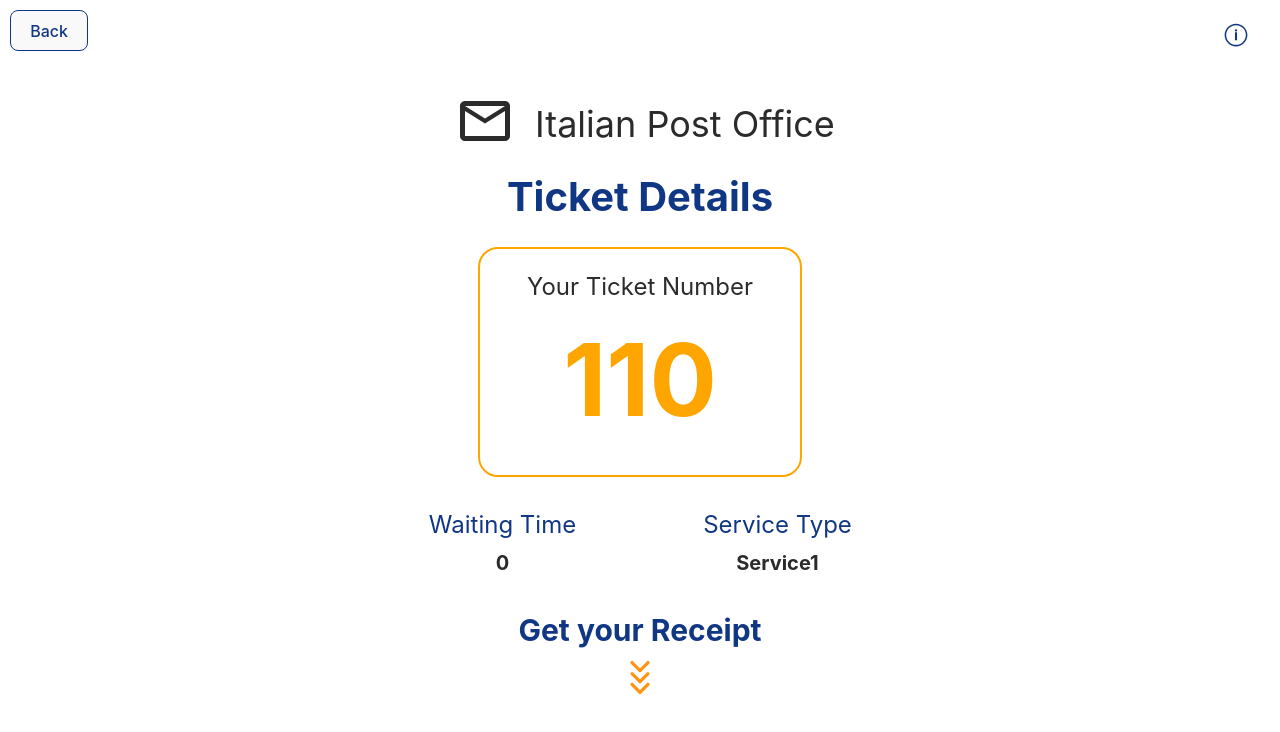
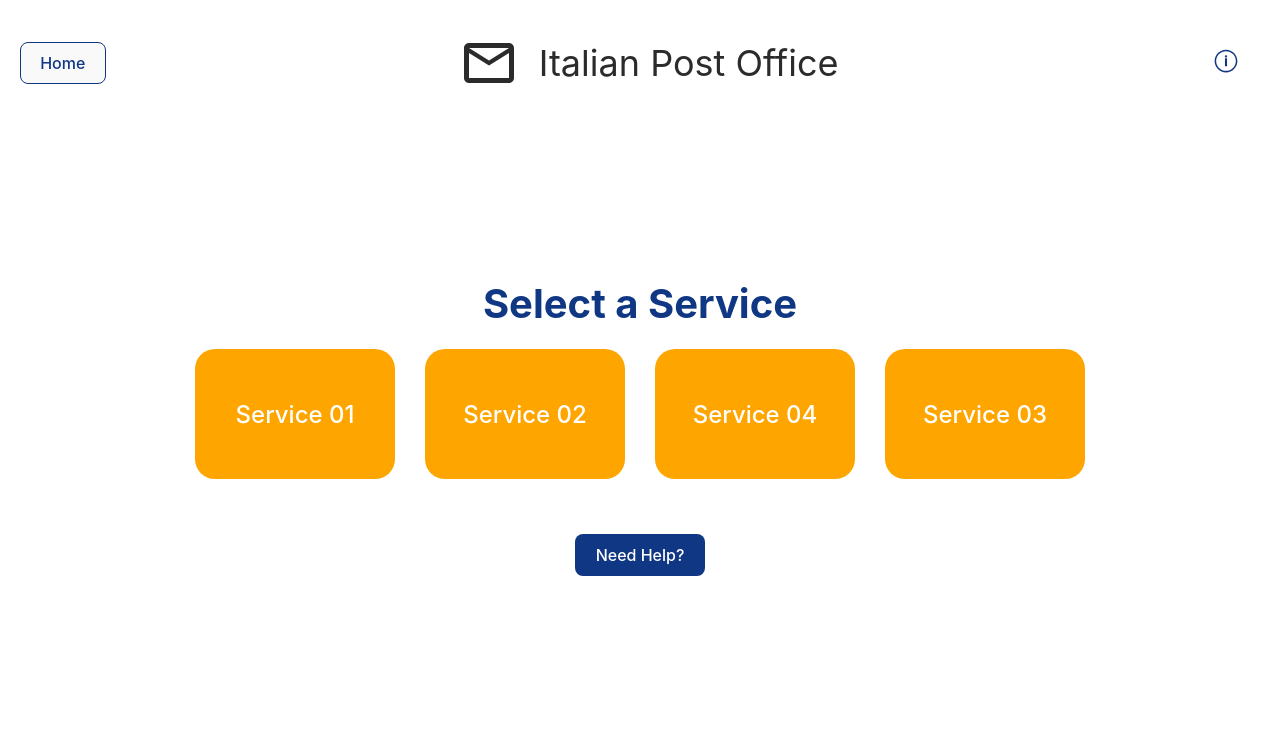
Before and after one commit to wolf1128/03-office-queue, a React (Vite) app in the folder client/: page / in a window 1280 px wide. Shown: the top 732 px of the page. Built offline with nearby package versions, Linux system fonts and the light colour scheme.

Commit message:
navbar + button animation

```diff
--- a/client/package.json
+++ b/client/package.json
@@ -15,7 +15,8 @@
     "react": "^18.3.1",
     "react-bootstrap": "^2.10.5",
     "react-dom": "^18.3.1",
-    "react-icons": "^5.3.0"
+    "react-icons": "^5.3.0",
+    "react-router-dom": "^6.27.0"
   },
   "devDependencies": {
     "@eslint/js": "^9.11.1",
--- a/client/src/App.tsx
+++ b/client/src/App.tsx
@@ -1,17 +1,37 @@
 import { useState } from 'react'
+import { BrowserRouter, Routes, Route, Link, Navigate } from 'react-router-dom';
+import { Container } from 'react-bootstrap';
 import './App.css'
 import Home from './get-ticket/components/home'
 import Ticket from './get-ticket/components/ticket'
+import CustomNavbar from './get-ticket/components/navbar';
+
+function DefaultRoute() {
+  return(
+    <Container className='App'>
+      <h1>No data here...</h1>
+      <h2>This is not the route you are looking for!</h2>
+      <Link to='/'>Please go back to main page</Link>
+    </Container>
+  );
+}
 
 function App() {
   const [count, setCount] = useState(0)
 
   return (
-    <>
-    <Ticket/>
-    {/* <Home/> */}
-
-    </>
+    <BrowserRouter>
+      <Container>
+        <CustomNavbar/>
+          <Routes>
+            <Route path='/' element={ <Home/> } />
+            <Route path='/ticket' element={<Ticket/>} />
+            {/*<Route index element={ <Home/> } />*/}
+            {/*<Route path='/pages/:pageId' element={ <DetailLayout user={user} pages={pages} setPages={setPages}  blocks={blocks} setBlocks={setBlocks} setDirty={setDirty} />} />*/}
+            <Route path='/*' element={<DefaultRoute />} />
+          </Routes>
+        </Container>
+    </BrowserRouter>
   )
 }
 
--- a/client/src/get-ticket/components/home.tsx
+++ b/client/src/get-ticket/components/home.tsx
@@ -1,48 +1,17 @@
 import { useState } from 'react'
 import Button from 'react-bootstrap/Button';
-import { MdOutlineLocalPostOffice } from "react-icons/md";
-import { IoIosInformationCircleOutline } from "react-icons/io";
-import OverlayTrigger from 'react-bootstrap/OverlayTrigger';
-import Tooltip from 'react-bootstrap/Tooltip';
 import '../get-ticket.css';
-
+import { useNavigate } from 'react-router-dom';
 
 function Home() {
 
-    const renderTooltip = (props: any) => (
-        <Tooltip className="info-text" id="button-tooltip" {...props}>
-          Hey! Select any service from<br/>
-          below that you want to avail<br/>
-          to get a ticket. If you need <br/>
-          further help, call the staff.
-        </Tooltip>
-      );
+    const navigate = useNavigate();
+    const goToTicket = () => {
+      navigate('/ticket');  // Navigate to the Home page
+    };
 
     return (
         <>
-            {/* Italian Post Office */}
-            <div className='post-office'>
-                <span className='post-office-icon'>
-                    <MdOutlineLocalPostOffice size={60} />
-                </span>
-                <span className='post-office-title'>
-                    Italian Post Office
-                </span>
-            </div>
-
-            {/* Info Button */}
-            <div className='info'>
-            <OverlayTrigger
-                placement="bottom-start"
-                delay={{ show: 250, hide: 400 }}
-                overlay={renderTooltip}
-                >
-                <Button className='info-btn'>
-                    <IoIosInformationCircleOutline size={28}/>
-                </Button>
-            </OverlayTrigger>
-            </div>
-
             {/* Ticket Details */}
             <div className='ticket-details'>
                 <span>
@@ -52,10 +21,10 @@
 
             {/* Button Containers */}
             <div className='button-container'>
-                <Button className='service-btn service-btn-01'>Service 01</Button>
-                <Button className='service-btn service-btn-02'>Service 02</Button>
-                <Button className='service-btn service-btn-04'>Service 04</Button>
-                <Button className='service-btn service-btn-03'>Service 03</Button>
+                <Button className='service-btn' onClick={goToTicket}>Service 01</Button>
+                <Button className='service-btn'>Service 02</Button>
+                <Button className='service-btn'>Service 04</Button>
+                <Button className='service-btn'>Service 03</Button>
             </div>
 
             {/* Help Button */}
--- /dev/null
+++ b/client/src/get-ticket/components/navbar.tsx
@@ -0,0 +1,58 @@
+import { Navbar, Container } from 'react-bootstrap';
+import Button from 'react-bootstrap/Button';
+import { MdOutlineLocalPostOffice } from "react-icons/md";
+import { IoIosInformationCircleOutline } from "react-icons/io";
+import OverlayTrigger from 'react-bootstrap/OverlayTrigger';
+import Tooltip from 'react-bootstrap/Tooltip';
+import '../get-ticket.css';
+import { useNavigate } from 'react-router-dom';
+
+function CustomNavbar() {
+
+  const renderTooltip = (props: any) => (
+      <Tooltip className="info-text" id="button-tooltip" {...props}>
+        Hey! Select any service from<br/>
+        below that you want to avail<br/>
+        to get a ticket. If you need <br/>
+        further help, call the staff.
+      </Tooltip>
+    );
+
+  const navigate = useNavigate();
+  const goToHome = () => {
+    navigate('/');  // Navigate to the Home page
+  };
+
+  return (
+    <Navbar className="navbar" bg="light" expand="lg">
+      <Container fluid className="navbar-container">
+        {/* Left: Back Button */}
+        <Button className="btn btn-outline" onClick={goToHome}>
+          Home
+        </Button>
+
+        {/* Center: Brand */}
+
+        <Navbar.Brand className="post-office">
+            <MdOutlineLocalPostOffice size={60} className="post-office-icon"/>
+            <p className="post-office-title">Italian Post Office</p>
+        </Navbar.Brand>
+
+        {/* Right: Info Icon */}
+        <OverlayTrigger
+                placement="bottom-start"
+                delay={{ show: 250, hide: 400 }}
+                overlay={renderTooltip}
+                >
+                <Button className='info-btn'>
+                    <IoIosInformationCircleOutline size={28}/>
+                </Button>
+            </OverlayTrigger>
+      </Container>
+    </Navbar>
+  )
+
+
+}
+
+export default CustomNavbar
--- a/client/src/get-ticket/components/ticket.tsx
+++ b/client/src/get-ticket/components/ticket.tsx
@@ -1,10 +1,5 @@
 import { useState, useRef } from 'react'
-import Button from 'react-bootstrap/Button';
-import { MdOutlineLocalPostOffice } from "react-icons/md";
-import { IoIosInformationCircleOutline } from "react-icons/io";
 import myIcon from '../../assets/Down_Arrow.svg';
-import OverlayTrigger from 'react-bootstrap/OverlayTrigger';
-import Tooltip from 'react-bootstrap/Tooltip';
 import '../get-ticket.css';
 
 
@@ -15,48 +10,8 @@
     const [serviceType, setServiceType] = useState("Service1");
     const [show, setShow] = useState(false);
 
-    const target = useRef(null);
-
-    const renderTooltip = (props: any) => (
-        <Tooltip className="info-text" id="button-tooltip" {...props}>
-          Hey! Select any service from<br/>
-          below that you want to avail<br/>
-          to get a ticket. If you need <br/>
-          further help, call the staff.
-        </Tooltip>
-      );
-
-
     return (
         <>
-            {/* Back Button */}
-            <div className='back-button'>
-                <Button className="btn btn-outline">Back</Button>
-            </div>
-
-            {/* Italian Post Office */}
-            <div className='post-office'>
-                <span className='post-office-icon'>
-                    <MdOutlineLocalPostOffice size={60} />
-                </span>
-                <span className='post-office-title'>
-                    Italian Post Office
-                </span>
-            </div>
-
-            {/* Info Button */}
-            <div className='info'>
-            <OverlayTrigger
-                placement="bottom-start"
-                delay={{ show: 250, hide: 400 }}
-                overlay={renderTooltip}
-                >
-                <Button className='info-btn'>
-                    <IoIosInformationCircleOutline size={28}/>
-                </Button>
-            </OverlayTrigger>
-            </div>
-
             {/* Ticket Details */}
             <div className='ticket-details'>
                 <span>
--- a/client/src/get-ticket/get-ticket.css
+++ b/client/src/get-ticket/get-ticket.css
@@ -1,12 +1,20 @@
+/* NAVBAR */
 
-/* Back Button */
-.back-button {
+.navbar {
+    width: 100%;
     position: absolute;
-    top: 10px;
-    left: 10px;
+    top: 0px;
+    left:0px;
+}
+
+.navbar-container {
+    display: flex;
+    align-items: center;
+    justify-content: space-between;
 }
 
 .btn-outline {
+    margin-left: 20px;
     color: #103783;
     border-color: #103783;
 }
@@ -14,24 +22,18 @@
 .btn-outline:hover {
     background-color: #103783;
     color: white;
-}
-
-
-/* Info Button */
-.info {
-    position: absolute;
-    top: 10px;
-    right: 10px;
+    border-color: #103783;
 }
 
 .info-btn {
+    margin-right: 20px;
     color: #103783;
     border-color: white;
     background-color: white;
 }
 
 .info-btn:hover {
-    border-color: white;
+    border-color: #103783;
 }
 
 .info-text {
@@ -45,23 +47,18 @@
 .post-office {
     display: flex;
     align-items: center;
-    padding: 10px;
-    width: 500px;
 }
 
 .post-office-icon {
     margin-right: 20px;
     color: #2b2b2b;
-    width: 25%;
     text-align: right;
-
 }
 
 .post-office-title {
-    text-align: center;
+    text-align: left;
     font-size: 36px;
     color: #2b2b2b;
-    width: 70%;
     text-align: left;
 }
 
@@ -72,6 +69,7 @@
     color: #103783;
     font-size: 40px;
     margin-bottom: 10px;
+    margin-top: 50px;
 
 }
 
@@ -167,8 +165,6 @@
 
 /* Button Container */
 .button-container {
-    width: 500px;
-    height: 300px;
     display: flex;
     flex-wrap: wrap;
     gap: 20px;
@@ -182,25 +178,19 @@
     margin: 5px;
     background-color: orange;
     color: white;
-    border: none;
-    font-size: 16px;
+    font-size: 24px;
     display: flex;
     align-items: center;
     justify-content: center;
     font-size: 24px;
+    border-radius: 20px;
 }
 
-.service-btn-01 {
-    border-radius: 15% 0% 0% 0% ;
-}
-.service-btn-02 {
-    border-radius: 0% 15% 0% 0% ;
-}
-.service-btn-03 {
-    border-radius: 0% 0% 15% 0% ;
-}
-.service-btn-04 {
-    border-radius: 0% 0% 0% 15% ;
+.service-btn:hover {
+    border-color: #103783;
+    font-size: 24px;
+    color: #103783;
+    font-weight: boold;
 }
 
 /* Help button*/
@@ -215,7 +205,8 @@
     justify-content: center;
 }
 
-.btn-outline:hover {
-    background-color: #103783;
-    color: white;
+.help-btn:hover {
+    background-color: white;
+    color: #103783;
+    border-color: #103783;
 }
```
Also changed, not shown: 1 other file (tests, documents, lock files or other folders).
